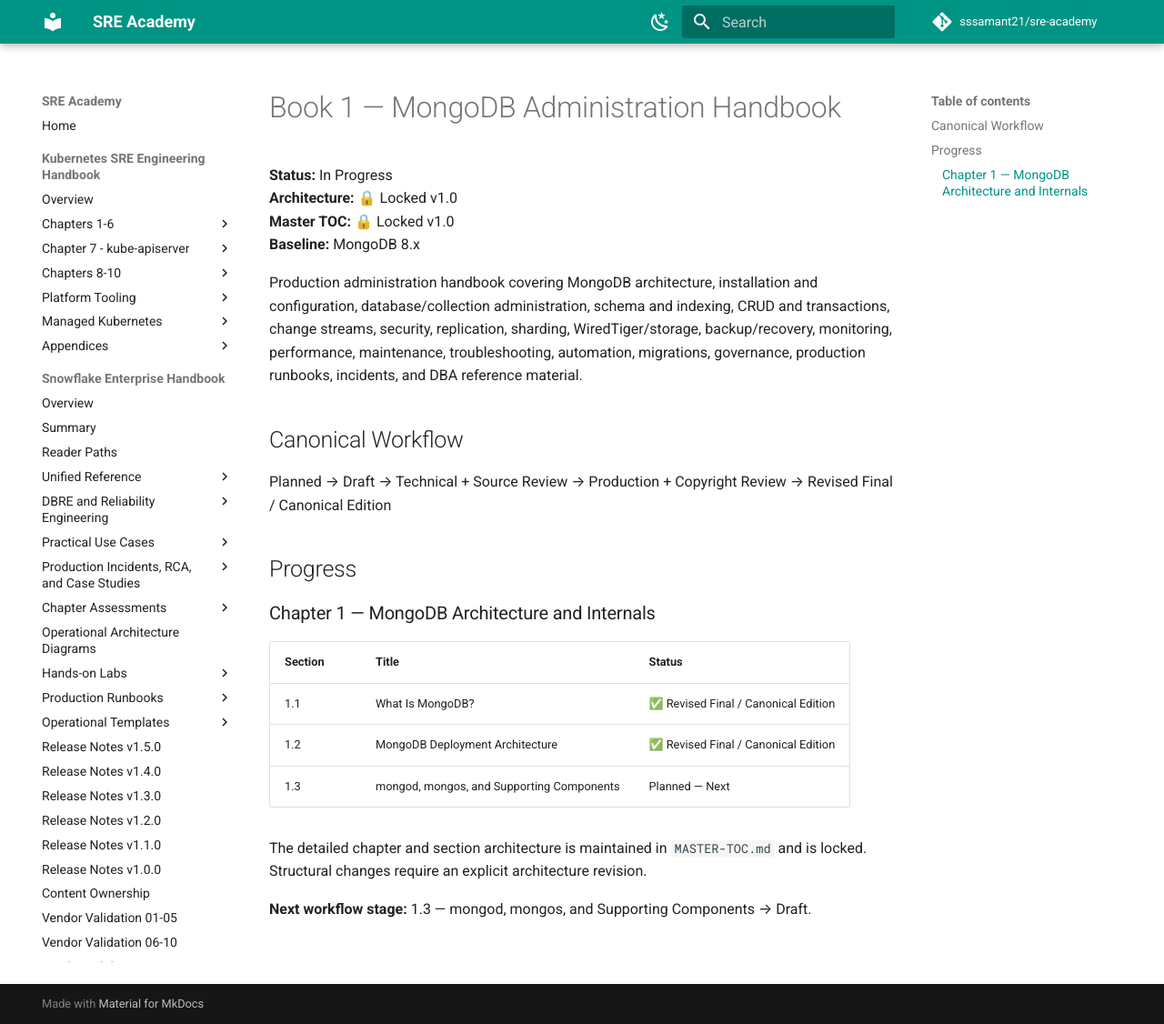
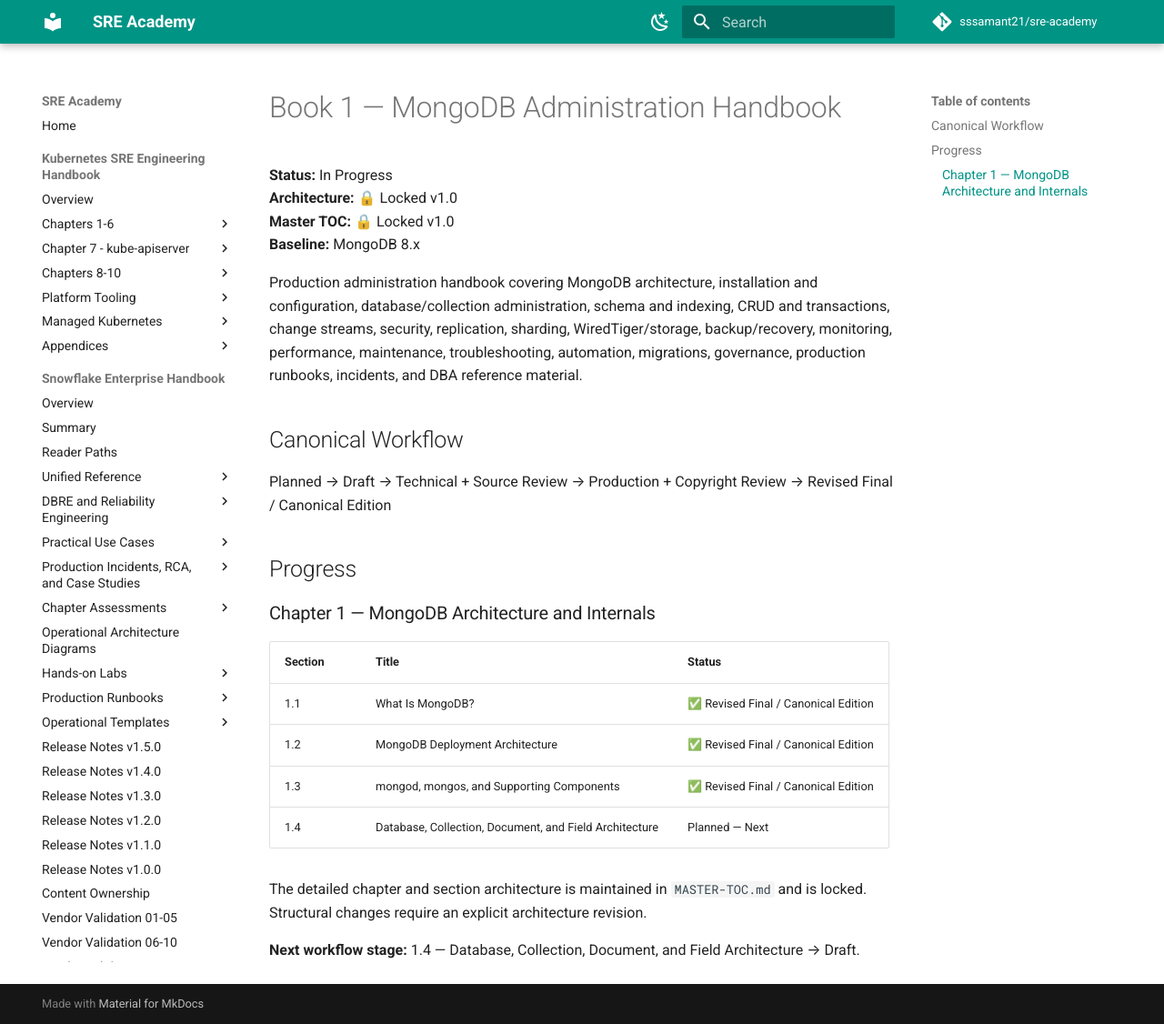
Before and after one commit to sssamant21/sre-academy, an MkDocs documentation site: the page built from docs/books/mongodb/mongodb-administration-handbook/README.md, in a window 1280 px wide and 1126 px high. Shown: the whole window at 91% size. Built offline with MkDocs 1.6.1 and Material for MkDocs 9.7.7, drawn with Linux system fonts in a browser that asks for light colours; comment, search, counter and statistics services are not loaded.

Commit message:
docs(mongodb): advance Book 1 after canonical section 1.3

```diff
--- a/docs/books/mongodb/mongodb-administration-handbook/README.md
+++ b/docs/books/mongodb/mongodb-administration-handbook/README.md
@@ -19,8 +19,9 @@
 |---|---|---|
 | 1.1 | What Is MongoDB? | ✅ Revised Final / Canonical Edition |
 | 1.2 | MongoDB Deployment Architecture | ✅ Revised Final / Canonical Edition |
-| 1.3 | mongod, mongos, and Supporting Components | Planned — Next |
+| 1.3 | mongod, mongos, and Supporting Components | ✅ Revised Final / Canonical Edition |
+| 1.4 | Database, Collection, Document, and Field Architecture | Planned — Next |
 
 The detailed chapter and section architecture is maintained in `MASTER-TOC.md` and is locked. Structural changes require an explicit architecture revision.
 
-**Next workflow stage:** 1.3 — mongod, mongos, and Supporting Components → Draft.
+**Next workflow stage:** 1.4 — Database, Collection, Document, and Field Architecture → Draft.
```
